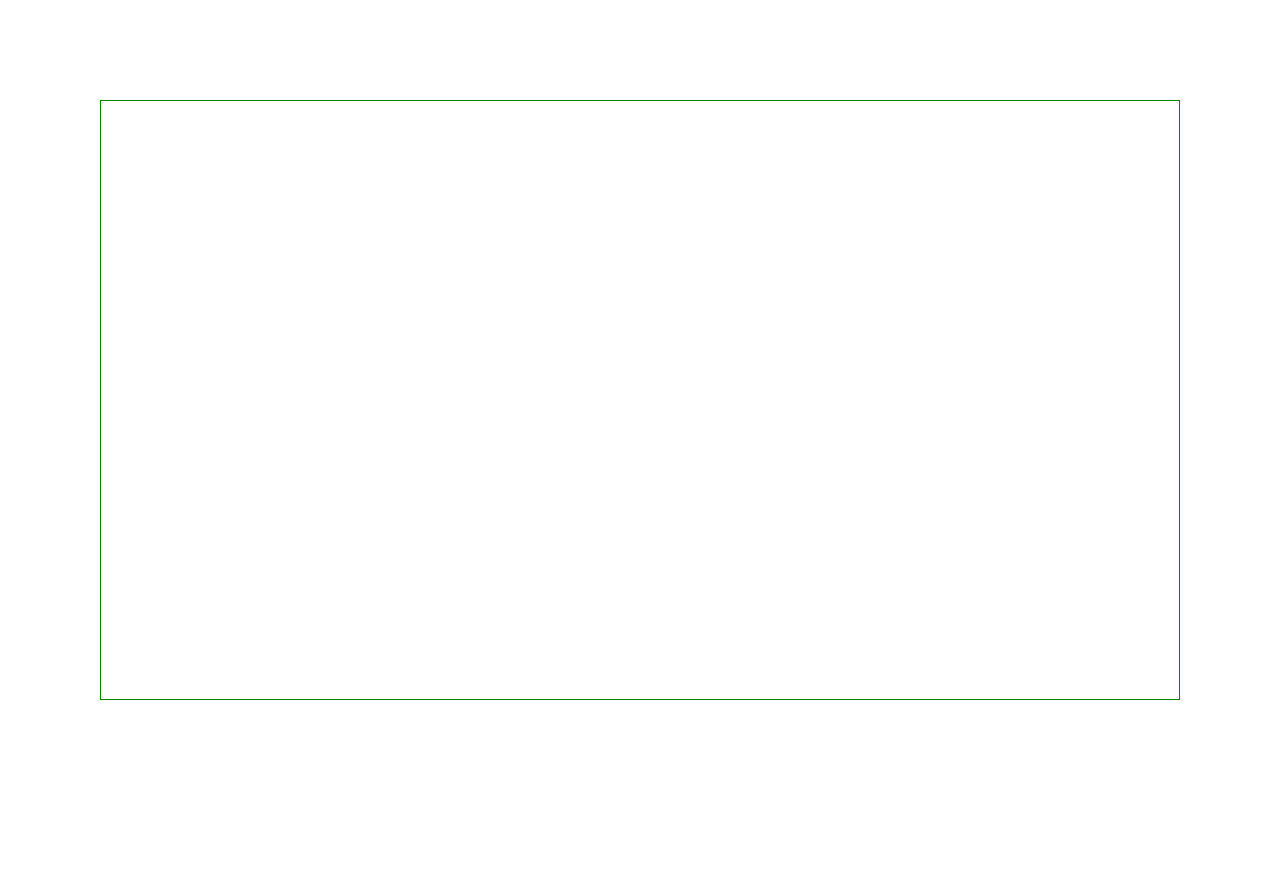
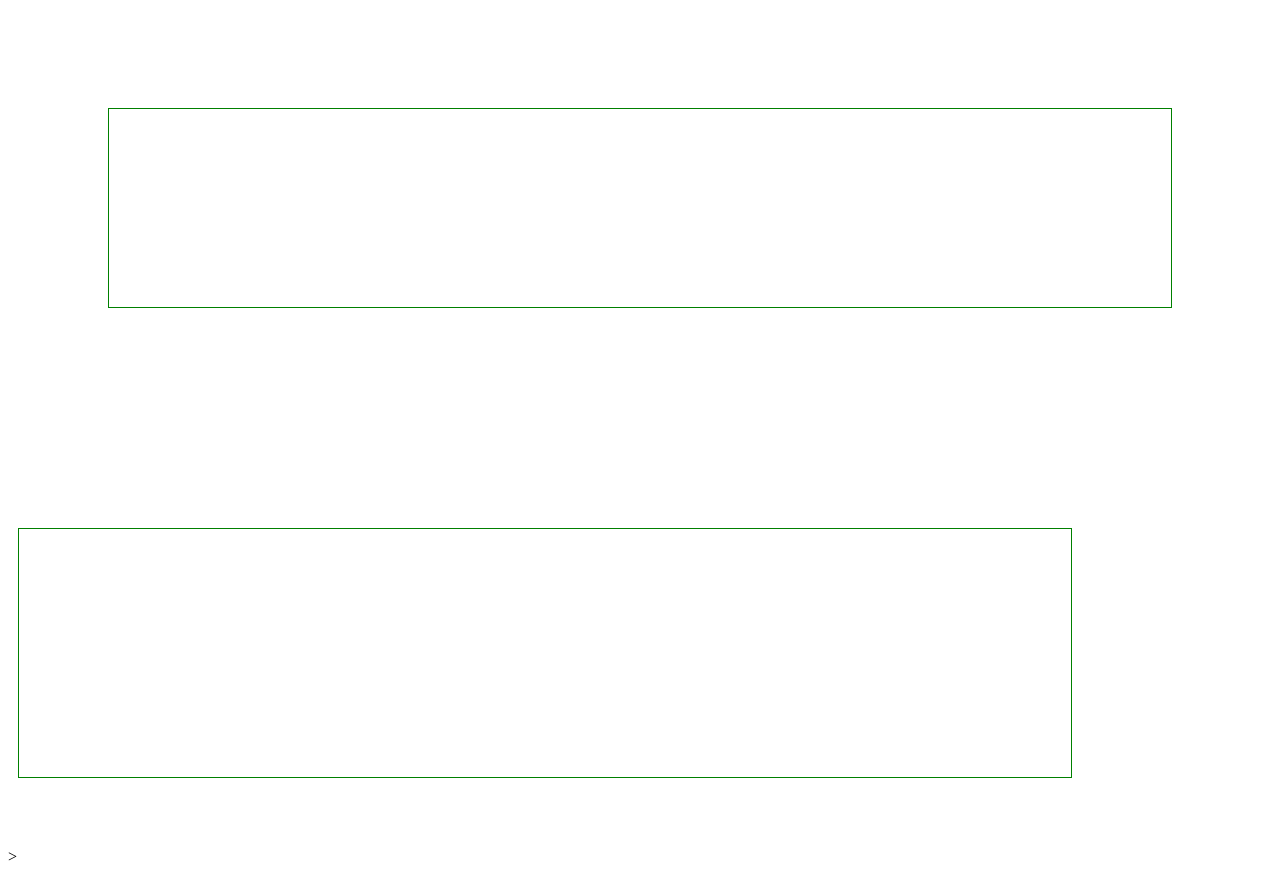
Before and after one commit to qqzennyS/klop, a plain HTML site: page 3 list/index.html in a window 1280 px wide. Before the commit the page ends 800 px from the top, so only its background shows below. Drawn offline with Linux system fonts and the light colour scheme.

Commit message:
13 gotov

```diff
--- a/3 list/index.html
+++ b/3 list/index.html
@@ -5,7 +5,12 @@
     <meta name="viewport" content="width=device-width, initial-scale=1.0">
     <title>Document</title>
     <link rel="stylesheet" href="style.css">
+    <div class="box">
     <div id="elem1"></div>
+</div>
+<div class="box">
+    <div id="elem2"></div>
+</div>>
 </head>
 <body>
 
--- a/3 list/style.css
+++ b/3 list/style.css
@@ -1,3 +1,8 @@
+.box {
+    position: relative;
+    height: 400px;
+    margin-bottom: 20px;
+}
 #elem1 {
 	position: absolute;
 	top:    100px;
@@ -7,3 +12,12 @@
 
 	border: 1px solid green;
 }
+#elem2{
+	position: absolute;
+    top: 100px;
+    right: 200px;
+    bottom: 50px;
+    left: 10px;
+
+    border: 1px solid green;
+}
```
